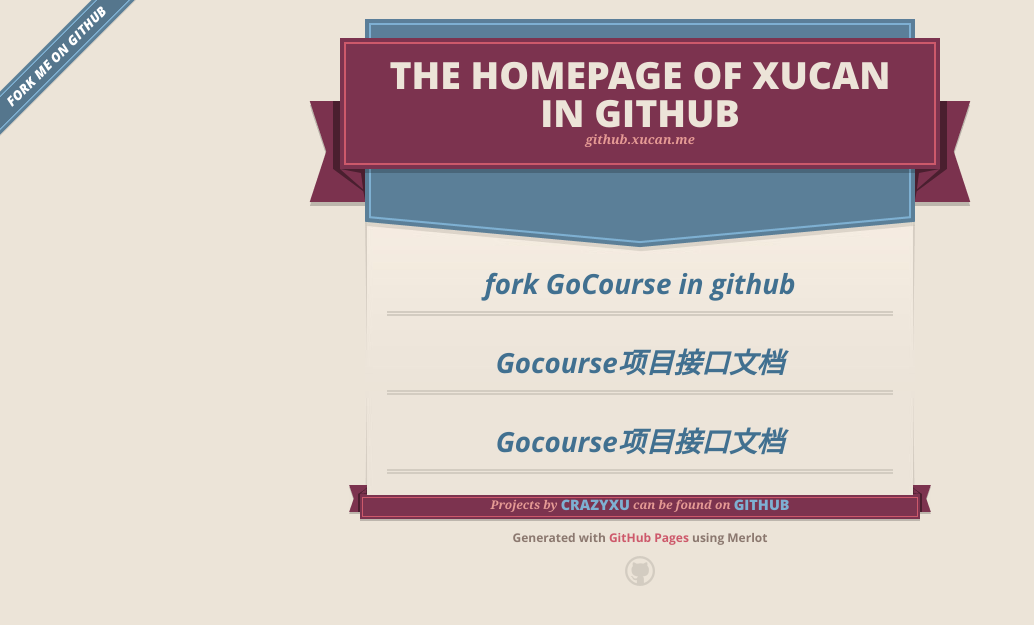
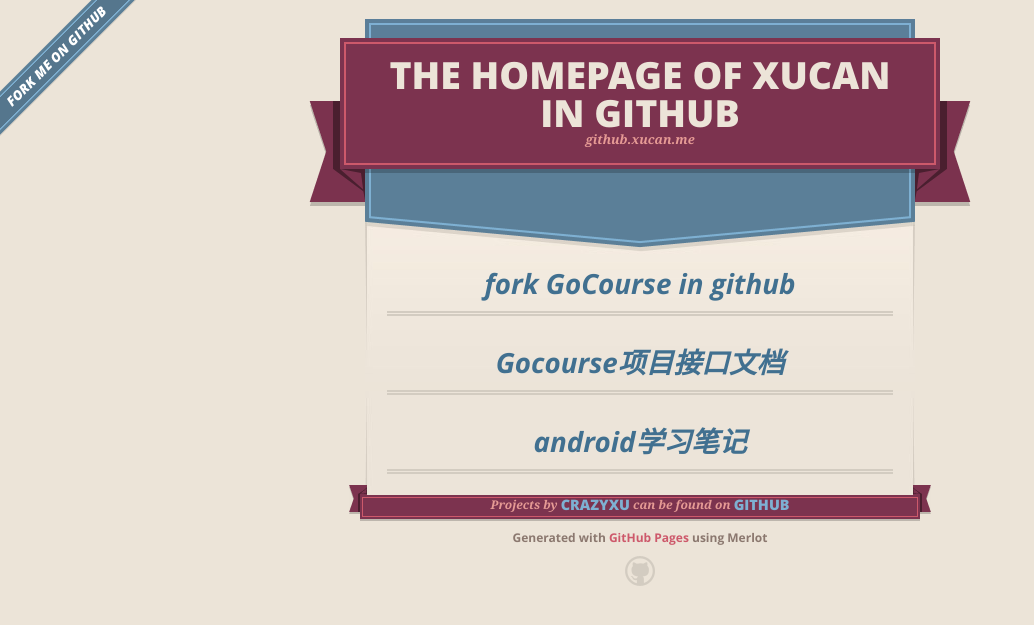
Before and after one commit to crazyxu/crazyxu.github.io, a Jekyll site: the page index.html, which Jekyll copies as it is, in a window 1280 px wide. Shown: the top 625 px of the page, without its empty margins (0-1034 px from the left). Built offline with Jekyll 4.4.1, drawn with Linux system fonts in a browser that asks for light colours; nearby versions of some CDN libraries.

Commit message:
Replace master branch with page content via GitHub

```diff
--- a/index.html
+++ b/index.html
@@ -54,7 +54,7 @@
 </h1>
 
 <h1>
-<a id="gocourse项目接口文档-1" class="anchor" href="#gocourse%E9%A1%B9%E7%9B%AE%E6%8E%A5%E5%8F%A3%E6%96%87%E6%A1%A3-1" aria-hidden="true"><span class="octicon octicon-link"></span></a><a href="http://github.xucan.me/android-note/">Gocourse项目接口文档</a>
+<a id="android学习笔记" class="anchor" href="#android%E5%AD%A6%E4%B9%A0%E7%AC%94%E8%AE%B0" aria-hidden="true"><span class="octicon octicon-link"></span></a><a href="http://github.xucan.me/android-note/">android学习笔记</a>
 </h1>
       </section>
 
--- a/params.json
+++ b/params.json
@@ -1 +1 @@
-{"name":"THE HOMEPAGE OF XUCAN IN GITHUB","tagline":"github.xucan.me","body":"#[fork GoCourse in github](https://github.com/crazyxu/gocourse)\r\n#[Gocourse项目接口文档](http://github.xucan.me/gocourse-doc/)\r\n#[Gocourse项目接口文档](http://github.xucan.me/android-note/)","google":"","note":"Don't delete this file! It's used internally to help with page regeneration."}
+{"name":"THE HOMEPAGE OF XUCAN IN GITHUB","tagline":"github.xucan.me","body":"#[fork GoCourse in github](https://github.com/crazyxu/gocourse)\r\n#[Gocourse项目接口文档](http://github.xucan.me/gocourse-doc/)\r\n#[android学习笔记](http://github.xucan.me/android-note/)","google":"","note":"Don't delete this file! It's used internally to help with page regeneration."}
```
